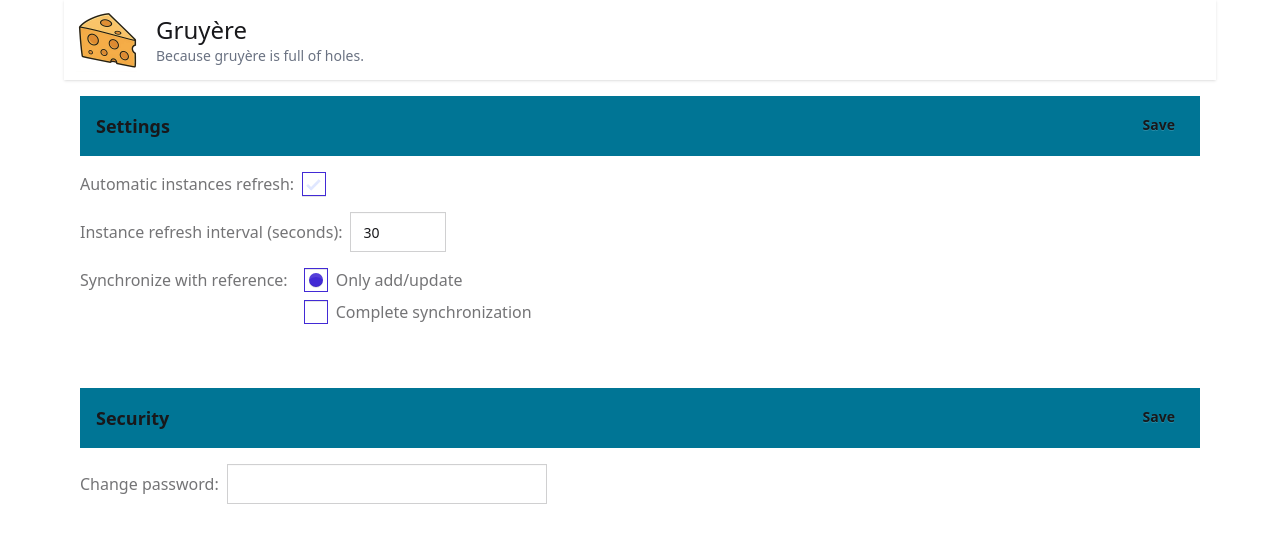
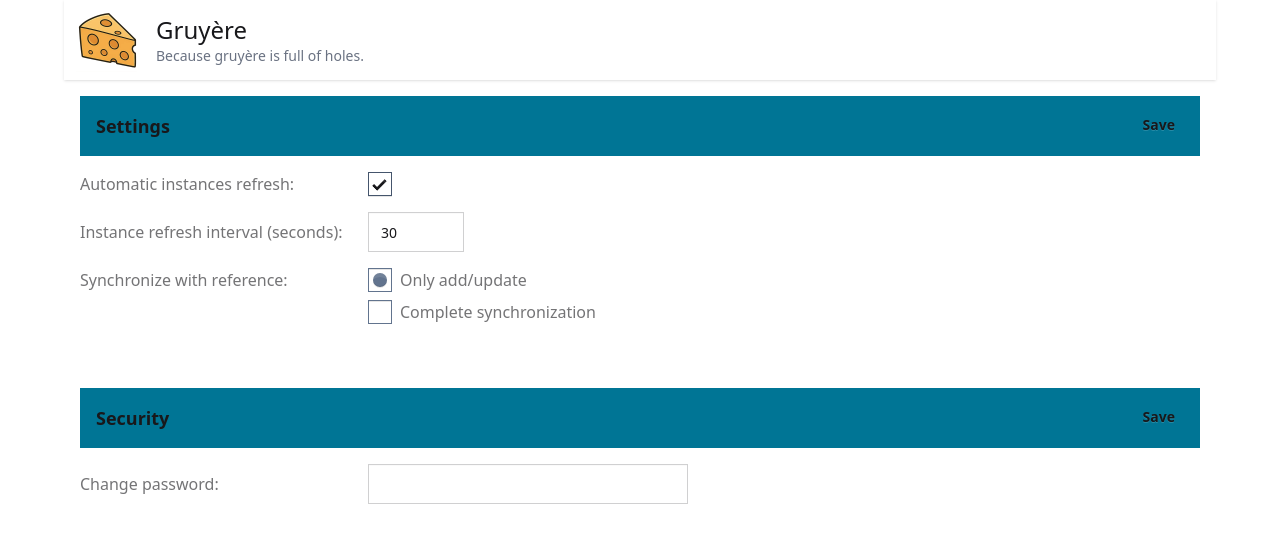
Before and after one commit to PRRPCHT/Gruyere, a SvelteKit app: page /settings in a window 1280 px wide. Shown: the top 542 px of the page. Built offline with nearby package versions, Linux system fonts and the light colour scheme; no server answers.

Commit message:
Color adjustment on settings

```diff
--- a/src/app.css
+++ b/src/app.css
@@ -25,4 +25,10 @@
 	.header {
 		background-color: var(--color-base-100);
 	}
+	.radio-custom {
+		--input-color: var(--color-slate-500);
+	}
+	.checkbox-custom {
+		--input-color: var(--color-slate-600);
+	}
 }
--- a/src/routes/settings/+page.svelte
+++ b/src/routes/settings/+page.svelte
@@ -89,16 +89,16 @@
 				<Error message="The synchronize with reference field is required." />
 			{/if}
 			<div class="flex flex-row gap-2">
-				<label for="instanceRefresh" class="label">Automatic instances refresh: </label>
+				<label for="instanceRefresh" class="label lg:w-1/4">Automatic instances refresh: </label>
 				<input
 					type="checkbox"
-					class="checkbox bg-base-100 checkbox-primary"
+					class="checkbox-custom checkbox bg-base-100"
 					bind:checked={instanceRefresh}
 					name="isRefreshInstance"
 				/>
 			</div>
 			<div class="flex flex-row gap-2">
-				<label for="instanceRefreshInterval" class="label"
+				<label for="instanceRefreshInterval" class="label lg:w-1/4"
 					>Instance refresh interval (seconds):
 				</label>
 				<input
@@ -114,13 +114,13 @@
 					disabled={!instanceRefresh}
 				/>
 			</div>
-			<div class="flex flex-col items-start gap-4 md:flex-row">
-				<label for="sync" class="label">Synchronize with reference: </label>
+			<div class="flex flex-col items-start gap-2 md:flex-row">
+				<label for="sync" class="label lg:w-1/4">Synchronize with reference: </label>
 				<div class="flex flex-col gap-2">
 					<div id="sync" class="no-wrap flex flex-row gap-2">
 						<input
 							type="radio"
-							class="radio bg-base-100 radio-primary"
+							class="radio-custom radio bg-base-100"
 							bind:group={synchronizeWithReference}
 							id="synchronizeWithReference"
 							name="synchronizeWithReference"
@@ -135,7 +135,7 @@
 					<div class="no-wrap flex flex-row gap-2">
 						<input
 							type="radio"
-							class="radio bg-base-100 radio-primary"
+							class="radio-custom radio bg-base-100"
 							bind:group={synchronizeWithReference}
 							id="synchronizeWithReference"
 							name="synchronizeWithReference"
@@ -182,7 +182,7 @@
 			<Error message="The password field is invalid. Must be at least 6 characters long." />
 		{/if}
 		<div class="flex flex-col gap-2 md:flex-row">
-			<label for="password" class="label">Change password: </label>
+			<label for="password" class="label lg:w-1/4">Change password: </label>
 			<input
 				type="password"
 				class="input rounded-none"
```
